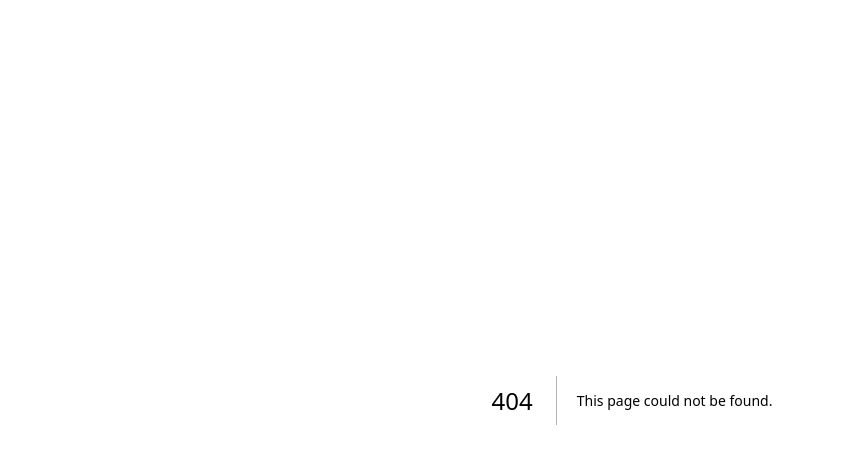
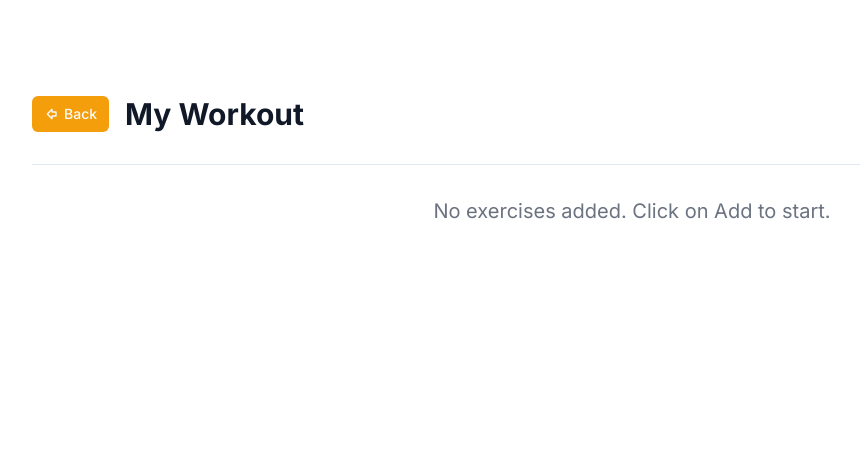
Before and after one commit to JesseAidenBolton/gains, a Next.js app: page /dashboard in a window 1280 px wide. Before the commit this address had no page. Shown: the top 464 px of the page, without its empty margins (8-868 px from the left). Built offline with nearby package versions, Linux system fonts and the light colour scheme.

Commit message:
Started dashboard page

```diff
--- a/package.json
+++ b/package.json
@@ -10,6 +10,7 @@
   },
   "dependencies": {
     "@clerk/nextjs": "^4.26.1",
+    "@radix-ui/react-separator": "^1.0.3",
     "@radix-ui/react-slot": "^1.0.2",
     "class-variance-authority": "^0.7.0",
     "clsx": "^2.0.0",
--- /dev/null
+++ b/src/app/dashboard/page.tsx
@@ -0,0 +1,42 @@
+import Link from "next/link";
+import {Button} from "@/components/ui/button";
+import {ArrowBigLeft} from "lucide-react";
+import {UserButton} from "@clerk/nextjs";
+import {Separator} from "@/components/ui/separator";
+
+type Props = {};
+const DashboardPage = (props: Props) => {
+    return (
+        <>
+        <div className="min-h-screen">
+            <div className="max-w-7xl mx-auto p-10">
+                <div className="h-14"></div>
+                <div className="flex justify-between items-center md:flex-row flex-col">
+                    <div className="flex items-center">
+                        <Link href='/'>
+                            <Button className="bg-amber-500" size="sm">
+                                <ArrowBigLeft className="mr-1 w-4 h-4" />
+                                Back
+                            </Button>
+                        </Link>
+                        <div className="w-4"></div>
+                        <h1 className="text-3xl font-bold text-gray-900">My Workout</h1>
+                        <div className="w-4"></div>
+                        <UserButton />
+                    </div>
+                </div>
+                <div className="h-8"></div>
+                <Separator />
+                <div className="h-8"></div>
+                {/* list exercises */}
+                {/* TODO conditionally render */}
+                <div className="text-center">
+                    <h2 className="text-xl text-gray-500">No exercises added. Click on Add to start. </h2>
+                </div>
+            </div>
+        </div>
+
+        </>
+    );
+};
+export default DashboardPage;
--- a/src/app/page.tsx
+++ b/src/app/page.tsx
@@ -1,6 +1,7 @@
 import {Button} from "@/components/ui/button";
 import TypewriterTitle from "@/components/TypewriterTitle";
 import Link from "next/link";
+import {ArrowBigRight, ArrowRight} from "lucide-react";
 
 
 export default function Home() {
@@ -17,7 +18,11 @@
                 <div className="mt-8"></div>
                 <div className="flex justify-center">
                     <Link href='/dashboard'>
-                        <Button className="bg-amber-500">Get Started</Button>
+                        <Button className="bg-amber-500">
+                            Get Started
+                            <ArrowBigRight className="ml-2 w-4 h-4" strokeWidth={3}/>
+                        </Button>
+
                     </Link>
                 </div>
 
--- /dev/null
+++ b/src/components/ui/separator.tsx
@@ -0,0 +1,31 @@
+"use client"
+
+import * as React from "react"
+import * as SeparatorPrimitive from "@radix-ui/react-separator"
+
+import { cn } from "@/lib/utils"
+
+const Separator = React.forwardRef<
+  React.ElementRef<typeof SeparatorPrimitive.Root>,
+  React.ComponentPropsWithoutRef<typeof SeparatorPrimitive.Root>
+>(
+  (
+    { className, orientation = "horizontal", decorative = true, ...props },
+    ref
+  ) => (
+    <SeparatorPrimitive.Root
+      ref={ref}
+      decorative={decorative}
+      orientation={orientation}
+      className={cn(
+        "shrink-0 bg-border",
+        orientation === "horizontal" ? "h-[1px] w-full" : "h-full w-[1px]",
+        className
+      )}
+      {...props}
+    />
+  )
+)
+Separator.displayName = SeparatorPrimitive.Root.displayName
+
+export { Separator }
```
Also changed, not shown: 1 other file (tests, documents, lock files or other folders).
